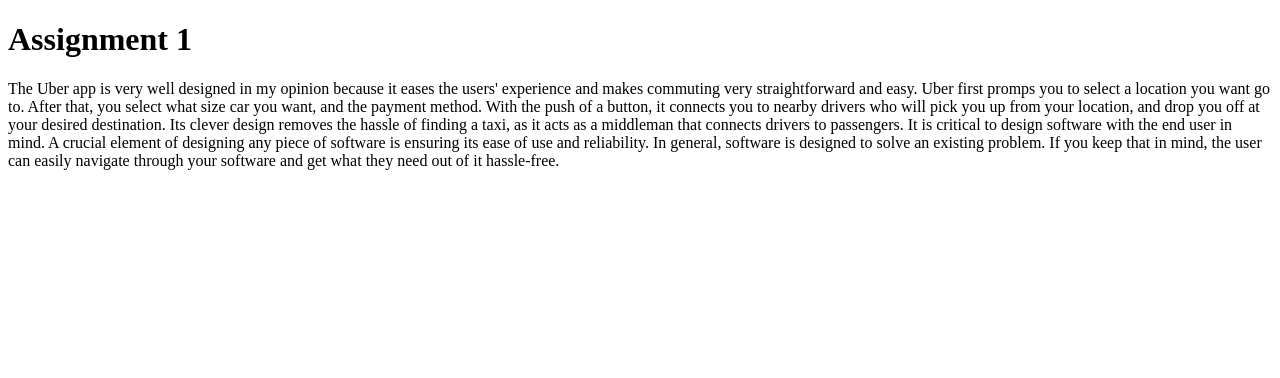
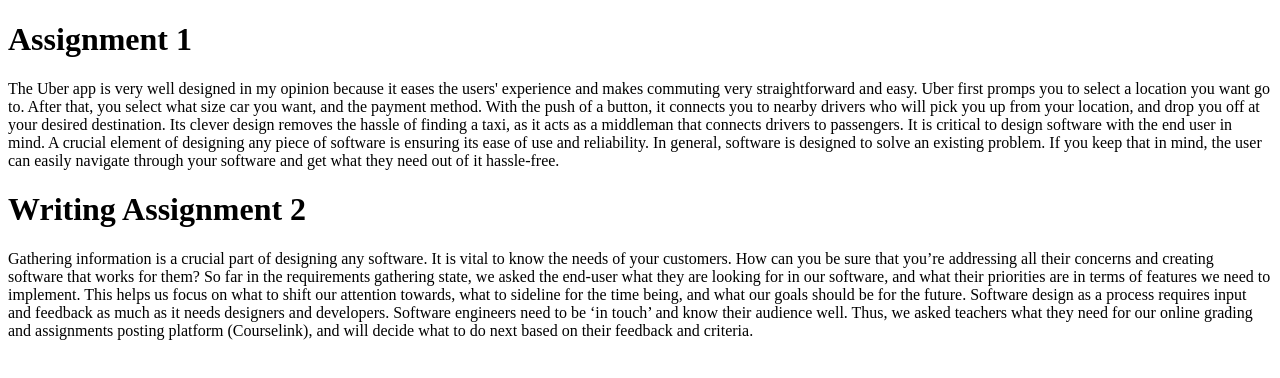
Before and after one commit to 0Zubaidi1/1250repository, a plain HTML site: page index.html in a window 1280 px wide. Drawn offline with Linux system fonts and the light colour scheme.

Commit message:
Update index.html

```diff
--- a/index.html
+++ b/index.html
@@ -19,5 +19,17 @@
     ensuring its ease of use and reliability. In general, software is designed to solve an existing problem. If you keep that
     in mind, the user can easily navigate through your software and get what they need out of it hassle-free.
   </p>
+
+  <h1>Writing Assignment 2</h1>
+  <p>Gathering information is a crucial part of designing any software. It is vital to know the needs of your customers.
+    How can you be sure that you’re addressing all their concerns and creating software that works for them?
+    So far in the requirements gathering state, we asked the end-user what they are looking for in our software,
+    and what their priorities are in terms of features we need to implement. This helps us focus on what to shift our attention towards,
+    what to sideline for the time being, and what our goals should be for the future.
+
+    Software design as a process requires input and feedback as much as it needs designers and developers. Software engineers
+    need to be ‘in touch’ and know their audience well. Thus, we asked teachers what they need for our online grading and
+    assignments posting platform (Courselink), and will decide what to do next based on their feedback and criteria.
+</p>
 </body>
 </html>
```
